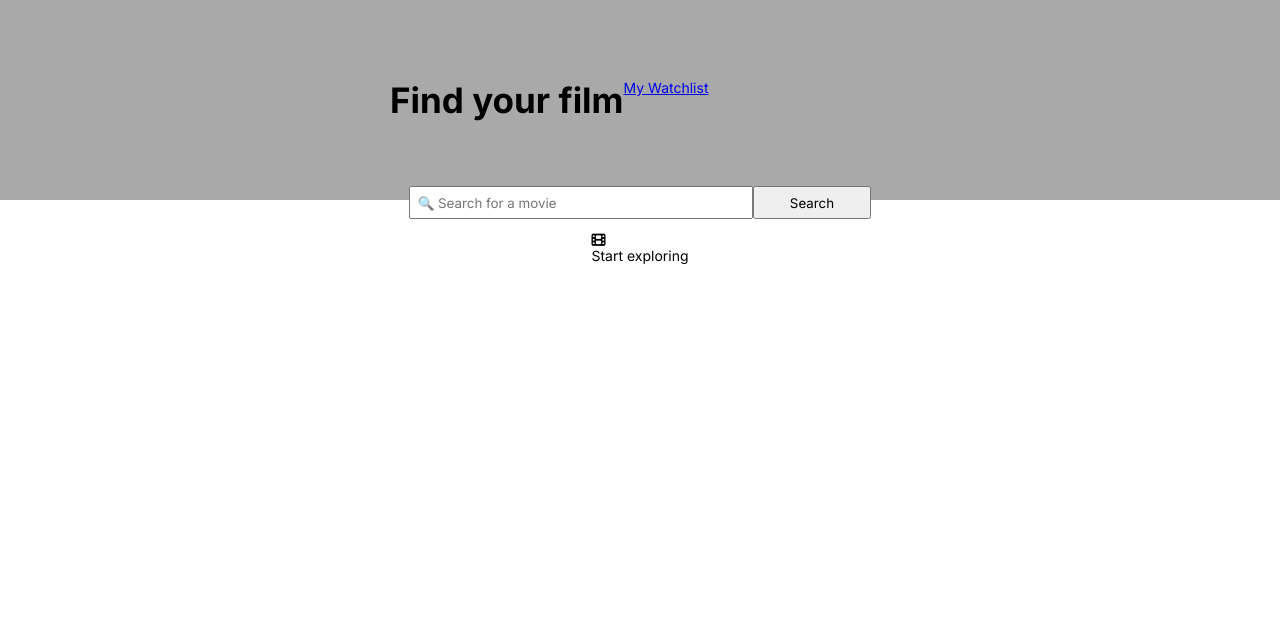
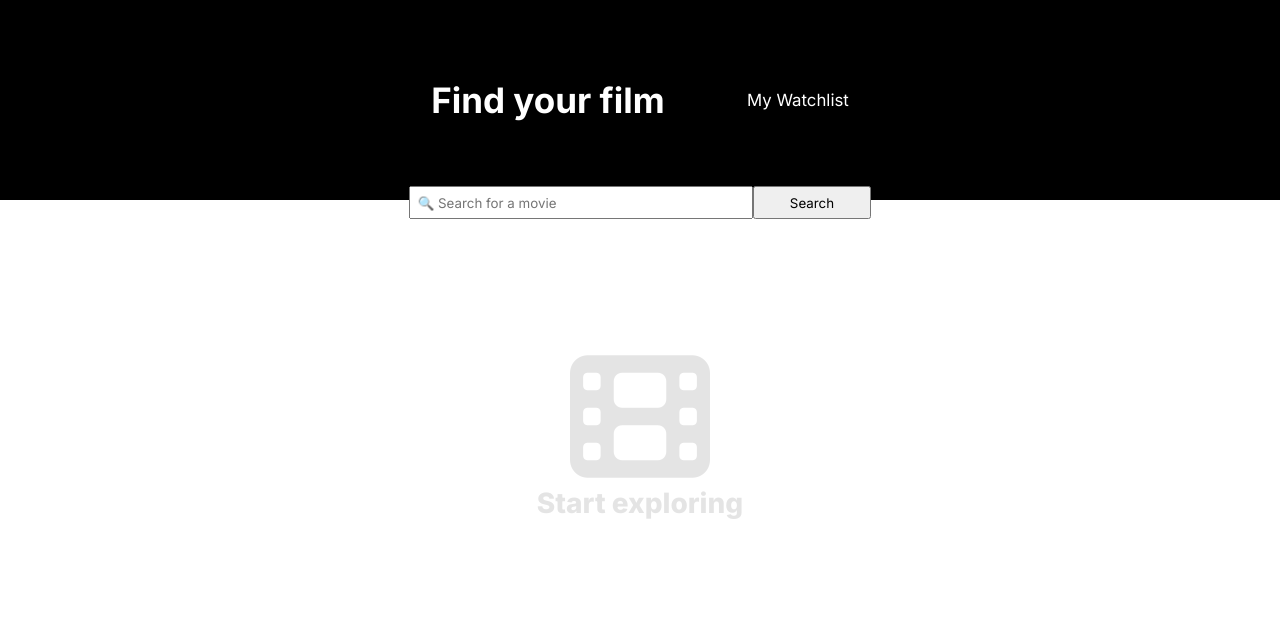
Before and after one commit to aldojack/Movie-Watchlist, a website with bundled scripts: page index.html in a window 1280 px wide. Built offline with nearby package versions, Linux system fonts and the light colour scheme.

Commit message:
Styling added for the placeholder

```diff
--- a/src/index.js
+++ b/src/index.js
@@ -6,6 +6,7 @@ let searchValue = '';
 const searchField = document.getElementById('movieSearch');
 const searchBtn = document.getElementById("SearchBtn");
 const resultsContainer = document.getElementById('results');
+const placeholder = document.getElementById('placeholder');
 let localWatchlist = [];
 const storedLocalStorage = JSON.parse(localStorage.getItem("watchlist"))
 
@@ -34,6 +35,7 @@ const setValue = (event) => {
 
         //If results found then do this
         if (Response) {
+            placeholder.style.display = "none";
             console.log("Search results: ", Search);
 
             for (let movie of Search) {
--- a/src/styles.css
+++ b/src/styles.css
@@ -26,18 +26,26 @@
 
 .banner{
     width: 500px;
+    justify-content: space-around;
 }
 .banner h1{
     font-size: 2.5rem;
 }
-.banner p{
+.banner a{
     font-size: 1.2rem;
     align-self: center;
-    margin-left: 9em;
+    cursor: pointer;
+    text-decoration: none;
+    color: white;
+}
+
+.banner a:hover{
+    text-decoration: underline;
 }
 
 header{
-    background-color: darkgray;
+    background-color: black;
+    color: white;
     height: 200px;
 }
 
@@ -122,3 +130,23 @@ header{
     font-family: FontAwesome;
     color: red;
 }
+
+/* Placeholder and Error */
+#results #placeholder{
+    height: 50vh;
+    justify-content: center;
+    opacity: 0.1;
+
+}
+
+.placeholder i {
+    font-family: FontAwesome;
+    color: black;
+    font-size: 10rem;
+    align-self: center;
+}
+
+.placeholder p{
+    font-weight: 900;
+    font-size: 2rem;
+}
```
